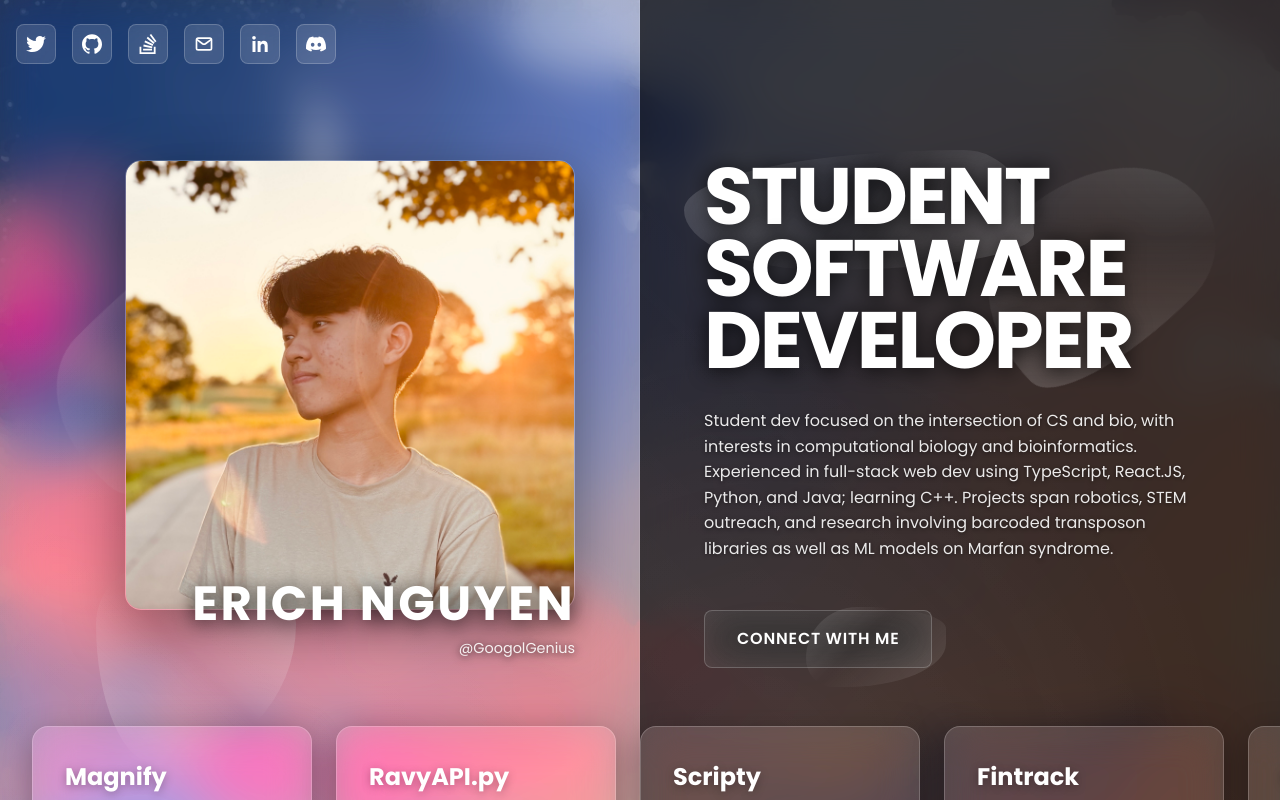
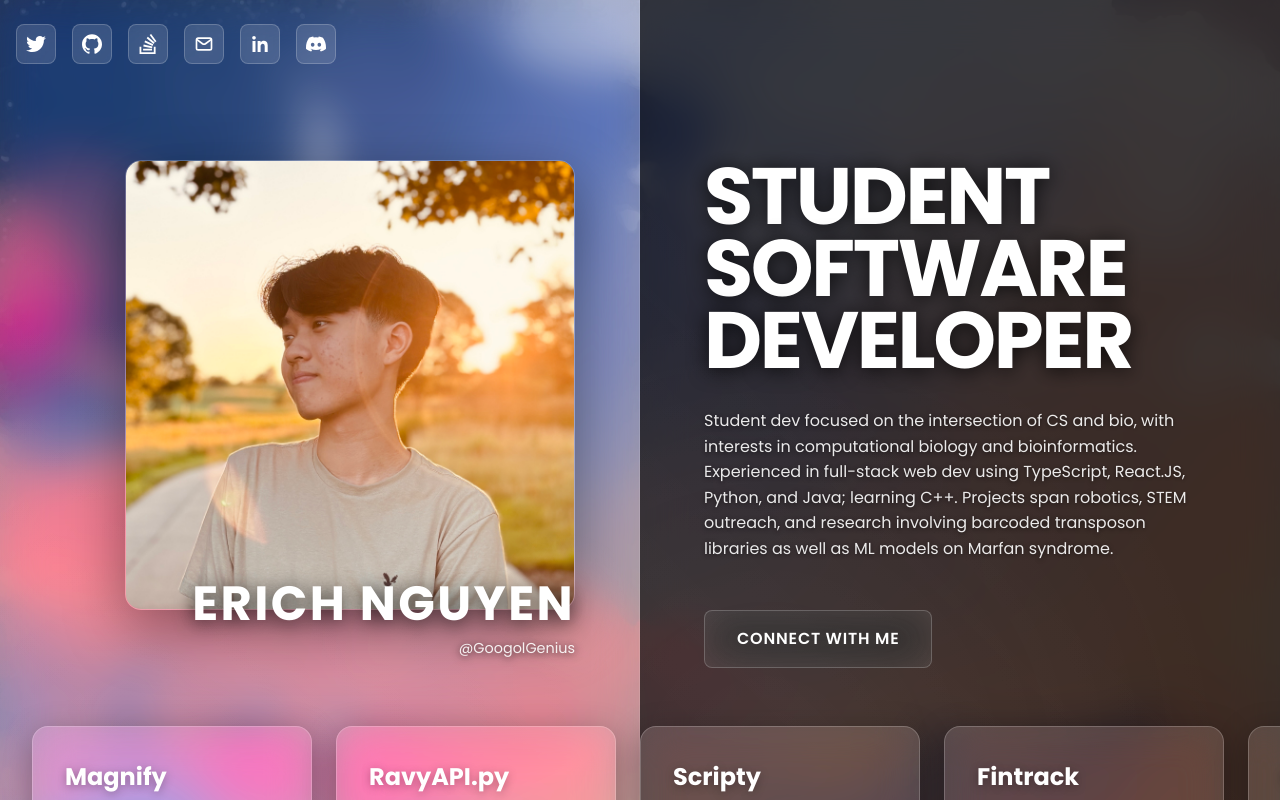
Before and after one commit to GoogolGenius/erich, a React (Create React App) app: page / in a window 1280 px wide. Shown: the top 800 px of the page. Built offline with nearby package versions, Linux system fonts and the light colour scheme.

Commit message:
Remove floating objects

```diff
--- a/src/components/Profile.css
+++ b/src/components/Profile.css
@@ -46,7 +46,7 @@
 }
 
 /* Additional floating shape behind title */
-.Profile__title::before {
+/* .Profile__title::before {
   animation: float1 15s ease-in-out infinite;
   background: linear-gradient(
     120deg,
@@ -62,7 +62,7 @@
   top: -10px;
   width: 350px;
   z-index: -1;
-}
+} */
 
 .Profile__title {
   color: white;
@@ -116,7 +116,7 @@
 }
 
 /* Floating shape behind contact button */
-.Profile__contact-button::after {
+/* .Profile__contact-button::after {
   animation: float2 18s ease-in-out infinite reverse;
   background: linear-gradient(
     -45deg,
@@ -132,7 +132,7 @@
   right: -15px;
   width: 140px;
   z-index: -1;
-}
+} */
 
 .Profile__right {
   align-items: flex-start;
@@ -153,7 +153,7 @@
   background: linear-gradient(
       45deg,
       transparent 0%,
-      rgba(255, 255, 255, 0.02) 25%,
+      rgba(161, 14, 14, 0.985) 25%,
       transparent 50%
     ),
     radial-gradient(
@@ -170,7 +170,7 @@
   z-index: 1;
 }
 
-.Profile__right::after {
+/* .Profile__right::after {
   animation: float3 10s ease-in-out infinite;
   background: linear-gradient(
     135deg,
@@ -186,9 +186,9 @@
   top: 15%;
   width: 180px;
   z-index: 1;
-}
+} */
 
-.Profile__left::after {
+/* .Profile__left::after {
   animation: float2 12s ease-in-out infinite reverse;
   background: linear-gradient(
     45deg,
@@ -204,7 +204,7 @@
   position: absolute;
   width: 200px;
   z-index: 1;
-}
+} */
 
 .Profile__right::before {
   background: linear-gradient(
@@ -235,7 +235,7 @@
 }
 
 /* Floating shape behind profile card */
-.Profile__card::before {
+/* .Profile__card::before {
   animation: float3 14s ease-in-out infinite;
   background: linear-gradient(
     90deg,
@@ -251,7 +251,7 @@
   top: 50px;
   width: 200px;
   z-index: -1;
-}
+} */
 
 /* Additional corner shape */
 .Profile__name::after {
```
